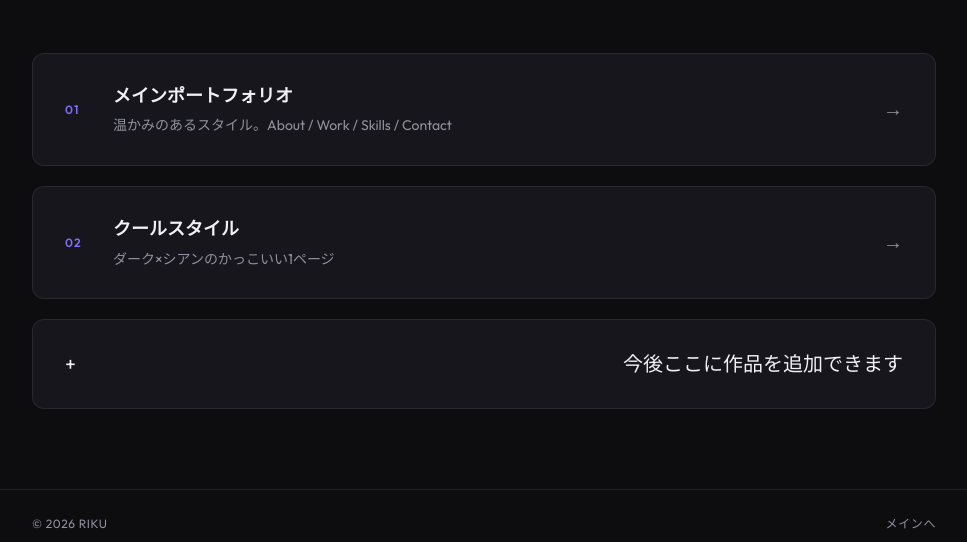
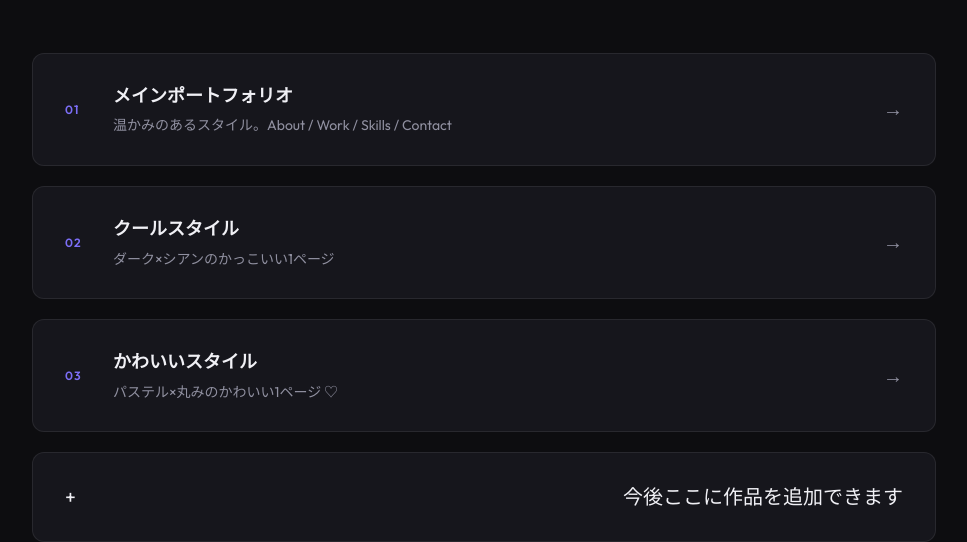
Before and after one commit to chunky777/portfolio, a plain HTML site: page hub.html in a window 1280 px wide. Shown: the part 289-831 px from the top of the page, without its empty margins (156-1123 px from the left). Drawn offline with Linux system fonts and the light colour scheme.

Commit message:
hub.html 更新

```diff
--- a/hub.html
+++ b/hub.html
@@ -239,6 +239,18 @@ footer a:hover { color: var(--accent); }
       </a>
     </li>
     <li>
+      <a href="cute.html" target="_blank" rel="noopener noreferrer">
+        <div class="card-left">
+          <span class="card-num">03</span>
+          <div>
+            <div class="card-title">かわいいスタイル</div>
+            <div class="card-desc">パステル×丸みのかわいい1ページ ♡</div>
+          </div>
+        </div>
+        <span class="card-arrow" aria-hidden="true">→</span>
+      </a>
+    </li>
+    <li>
       <a href="hub.html" class="add-more" style="pointer-events: none;">
         <span>+</span>
         <span>今後ここに作品を追加できます</span>
```
